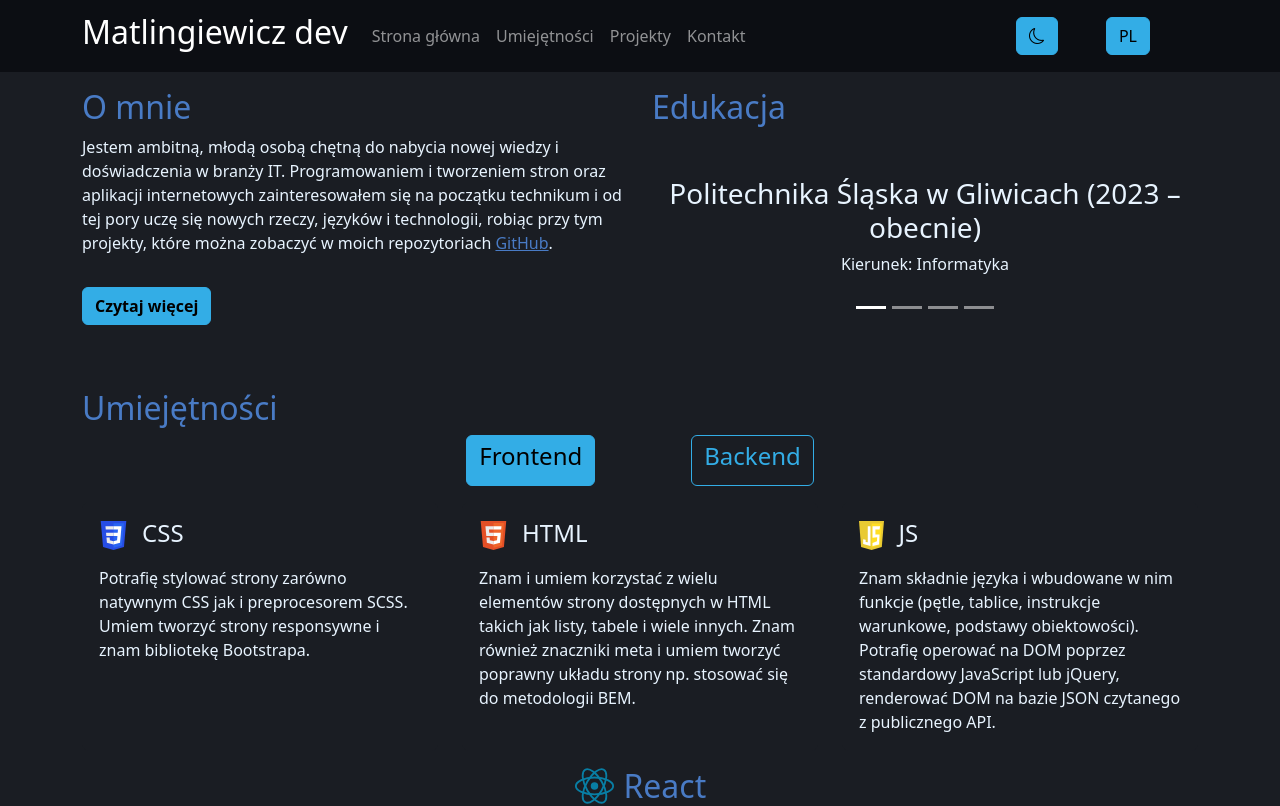
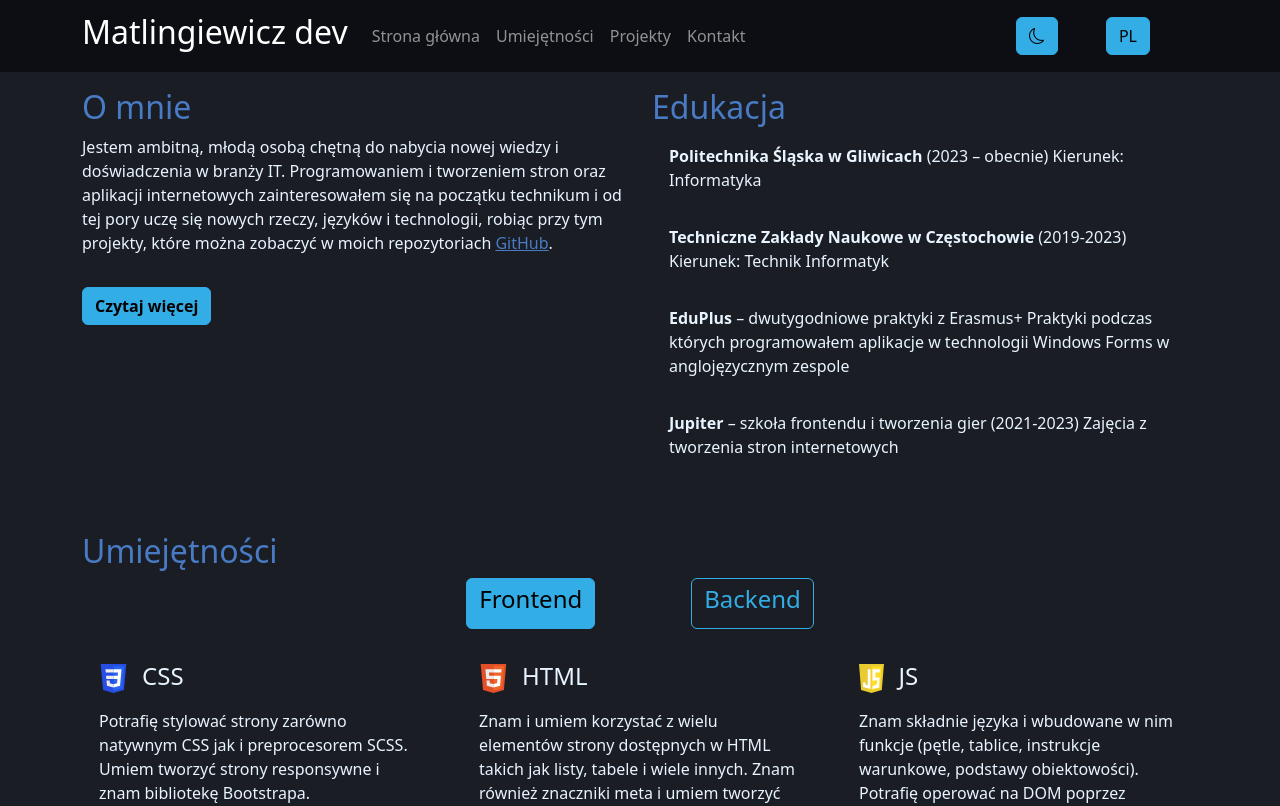
Before and after one commit to IgorMatlingiewicz/MyMainSite, a React (Vite) app: page / in a window 1280 px wide. Shown: the top 806 px of the page. Built offline with nearby package versions, Linux system fonts and the light colour scheme.

Commit message:
Chagned education section layout.

```diff
--- a/src/components/Education.jsx
+++ b/src/components/Education.jsx
@@ -1,4 +1,6 @@
 import Carousel from 'react-bootstrap/Carousel';
+import ListGroup from 'react-bootstrap/ListGroup';
+
 import contentPL from "../data/contentPL.json";
 import contentEN from "../data/contentEN.json";
 
@@ -6,15 +8,12 @@ export default function Education({ language, mode }) {
     let content = language == "PL" ? contentPL : contentEN;
 
     return (
-        <Carousel data-bs-theme={mode == "dark" ? "" : "dark"} interval={null} className="text-carousel" controls={false} >
+        <ListGroup>
             {content.education.places.map((item, index) => (
-                <Carousel.Item key={index}>
-                    <div className="carousel-content">
-                        <h3>{item.title}</h3>
-                        <p>{item.description}</p>
-                    </div>
-                </Carousel.Item>
+                <ListGroup.Item key={index} className={mode == "dark" ? 'bg-dark text-light border-dark' : 'bg-light border-light'}>
+                    <p><b>{item.title}</b> {item.more} {item.description}</p>
+                </ListGroup.Item>
             ))}
-        </Carousel>
+        </ListGroup>
     )
 }
--- a/src/data/contentEN.json
+++ b/src/data/contentEN.json
@@ -17,19 +17,23 @@
         "header": "Education",
         "places": [
             {
-                "title": "Silesian University of Technology in Gliwice (2023 - present)",
+                "title": "Silesian University of Technology in Gliwice",
+                "more": "(2023 - present)",
                 "description": "Field of study: Computer Science"
             },
             {
-                "title": "Techniczne Zakłady Naukowe w Częstochowie (Technical Secondary School) (2019-2023)",
+                "title": "Techniczne Zakłady Naukowe w Częstochowie (Technical Secondary School)",
+                "more": "(2019-2023)",
                 "description": "Field of study: IT Technician"
             },
             {
-                "title": "EduPlus – Two-week Erasmus+ internship",
+                "title": "EduPlus",
+                "more": "– Two-week Erasmus+ internship",
                 "description": "Internship where I was developing applications using Windows Forms technology in an English-speaking team"
             },
             {
-                "title": "Jupiter – School of Frontend and Game Development (2021 - 2023)",
+                "title": "Jupiter",
+                "more": "– School of Frontend and Game Development (2021 - 2023)",
                 "description": "Courses in web development"
             }
         ]
--- a/src/data/contentPL.json
+++ b/src/data/contentPL.json
@@ -17,19 +17,23 @@
         "header": "Edukacja",
         "places": [
             {
-                "title": "Politechnika Śląska w Gliwicach (2023 – obecnie)",
+                "title": "Politechnika Śląska w Gliwicach",
+                "more": "(2023 – obecnie)",
                 "description": "Kierunek: Informatyka"
             },
             {
-                "title": "Techniczne Zakłady Naukowe w Częstochowie (2019-2023)",
+                "title": "Techniczne Zakłady Naukowe w Częstochowie",
+                "more": "(2019-2023)",
                 "description": "Kierunek: Technik Informatyk"
             },
             {
-                "title": "EduPlus – dwutygodniowe praktyki z Erasmus+",
+                "title": "EduPlus",
+                "more": "– dwutygodniowe praktyki z Erasmus+",
                 "description": "Praktyki podczas których programowałem aplikacje w technologii Windows Forms w anglojęzycznym zespole"
             },
             {
-                "title": "Jupiter – szkoła frontendu i tworzenia gier (2021-2023)",
+                "title": "Jupiter",
+                "more": "– szkoła frontendu i tworzenia gier (2021-2023)",
                 "description": "Zajęcia z tworzenia stron internetowych"
             }
         ]
```
